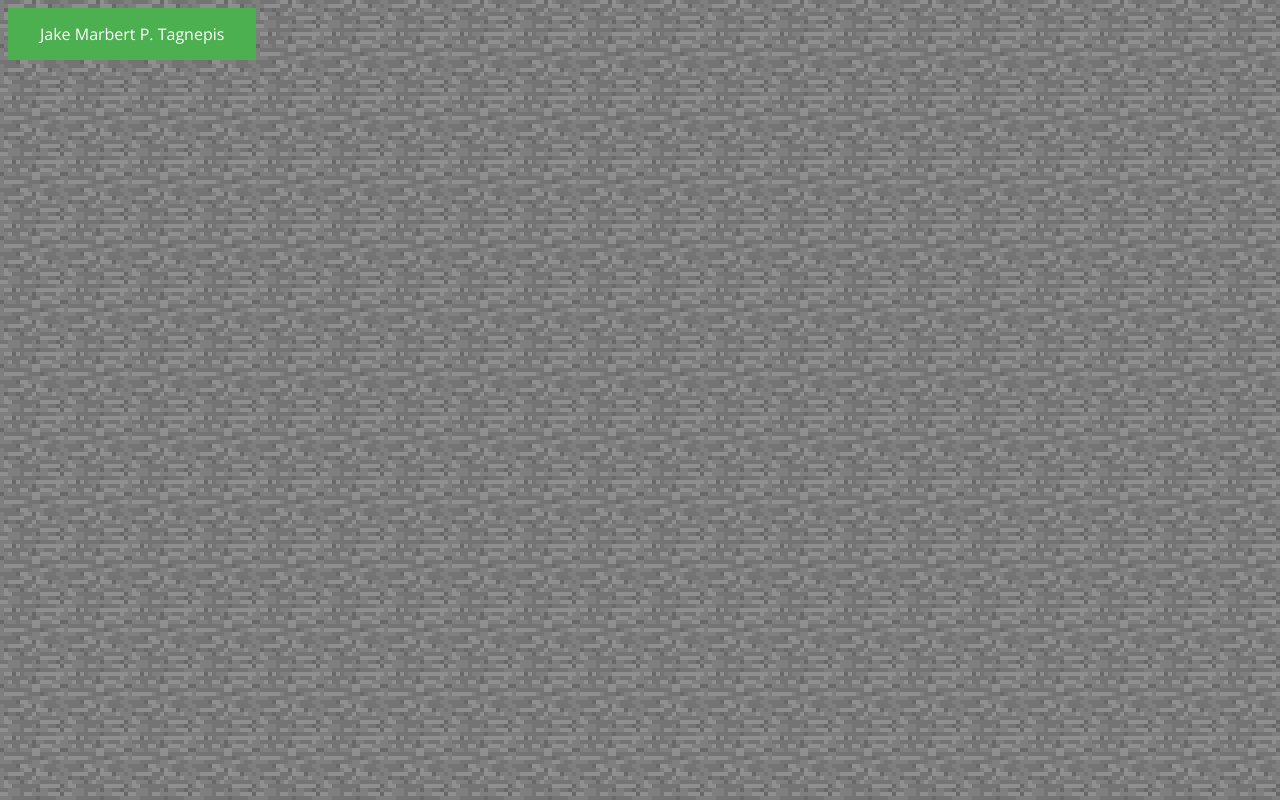
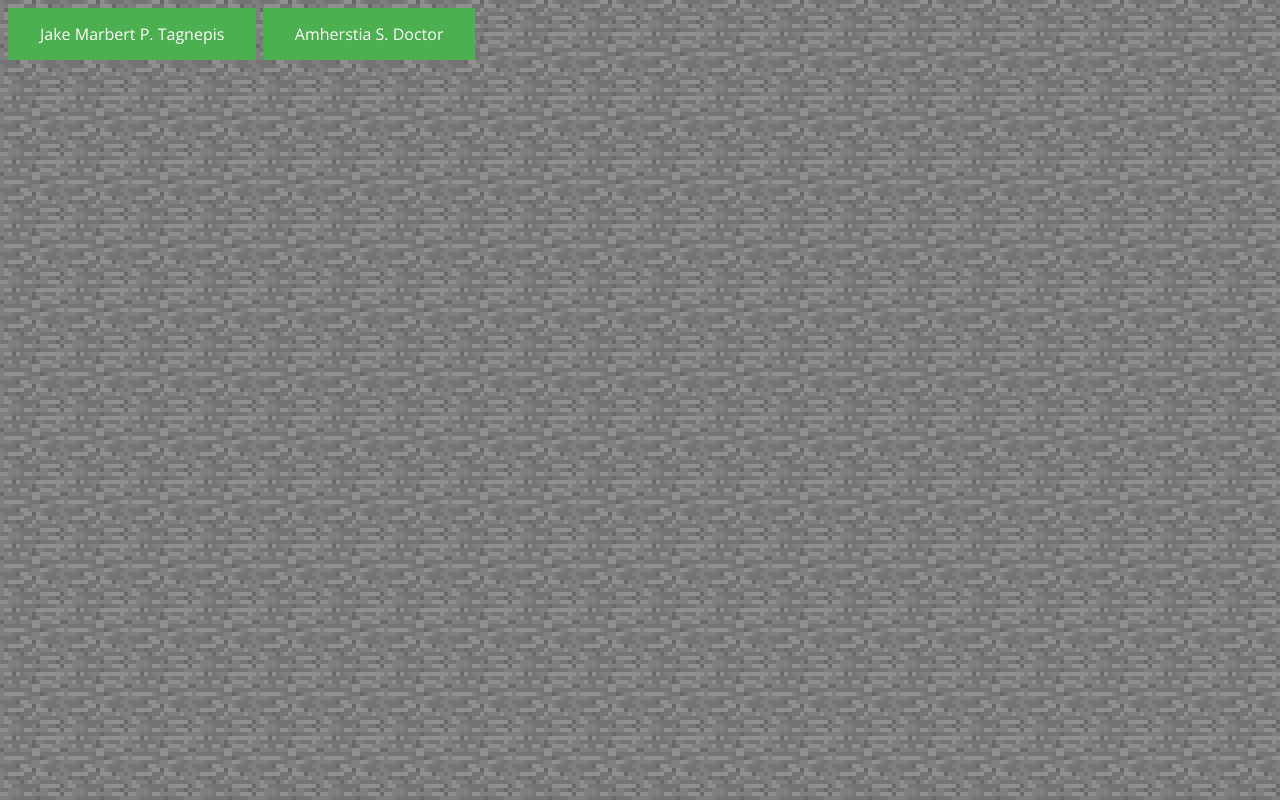
Before and after one commit to kajeagentspi/kajeagentspi.github.io, a plain HTML site: page groupmates.html in a window 1280 px wide. Drawn offline with nearby package versions, Linux system fonts and the light colour scheme.

Commit message:
Update groupmates.html

```diff
--- a/groupmates.html
+++ b/groupmates.html
@@ -11,5 +11,6 @@
 
 <a href="http://kajeagentspi.github.io/" class="button">Jake Marbert P. Tagnepis</a>
 
+<a href="http://asdoctor612568.github.io/" class="button">Amherstia S. Doctor</a>
 	</body>
 </html>
```
